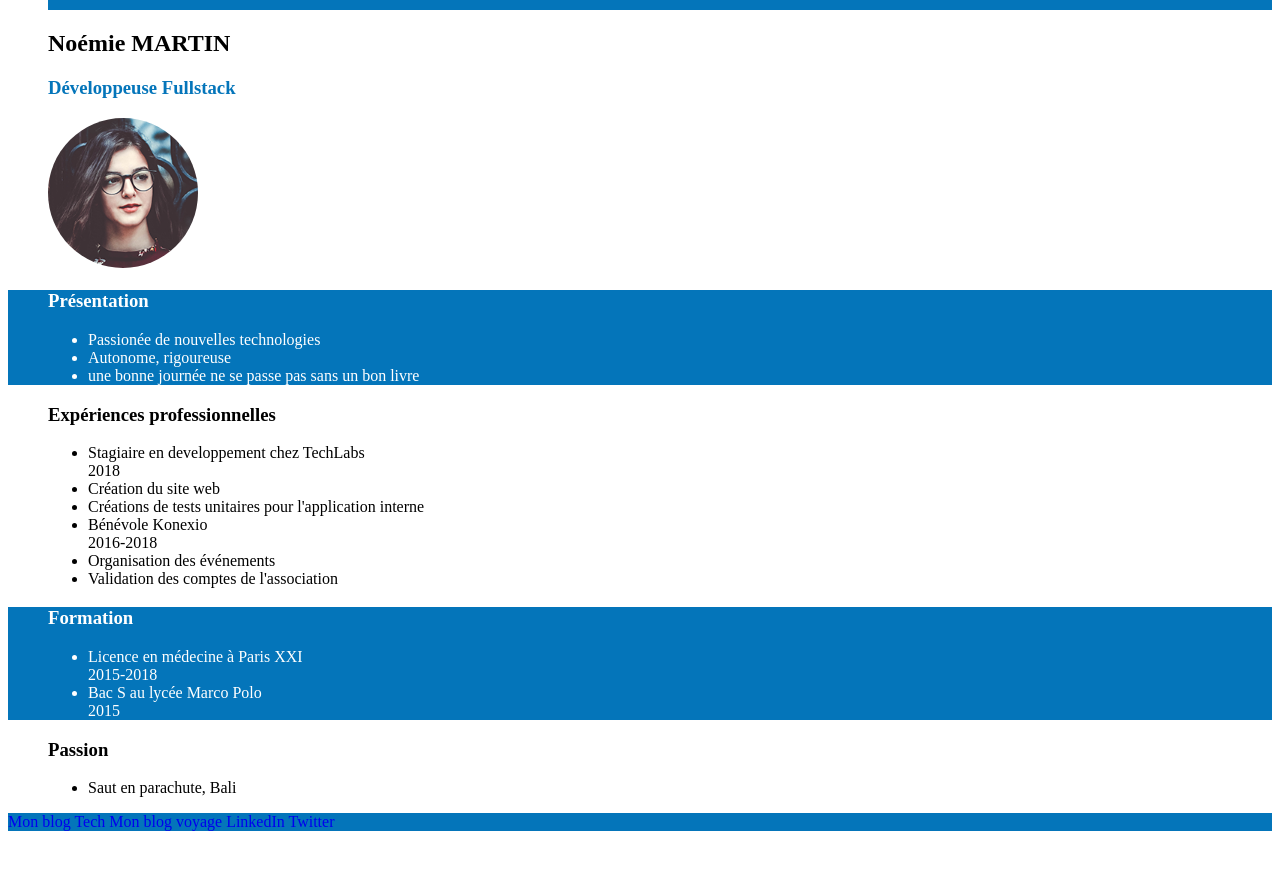
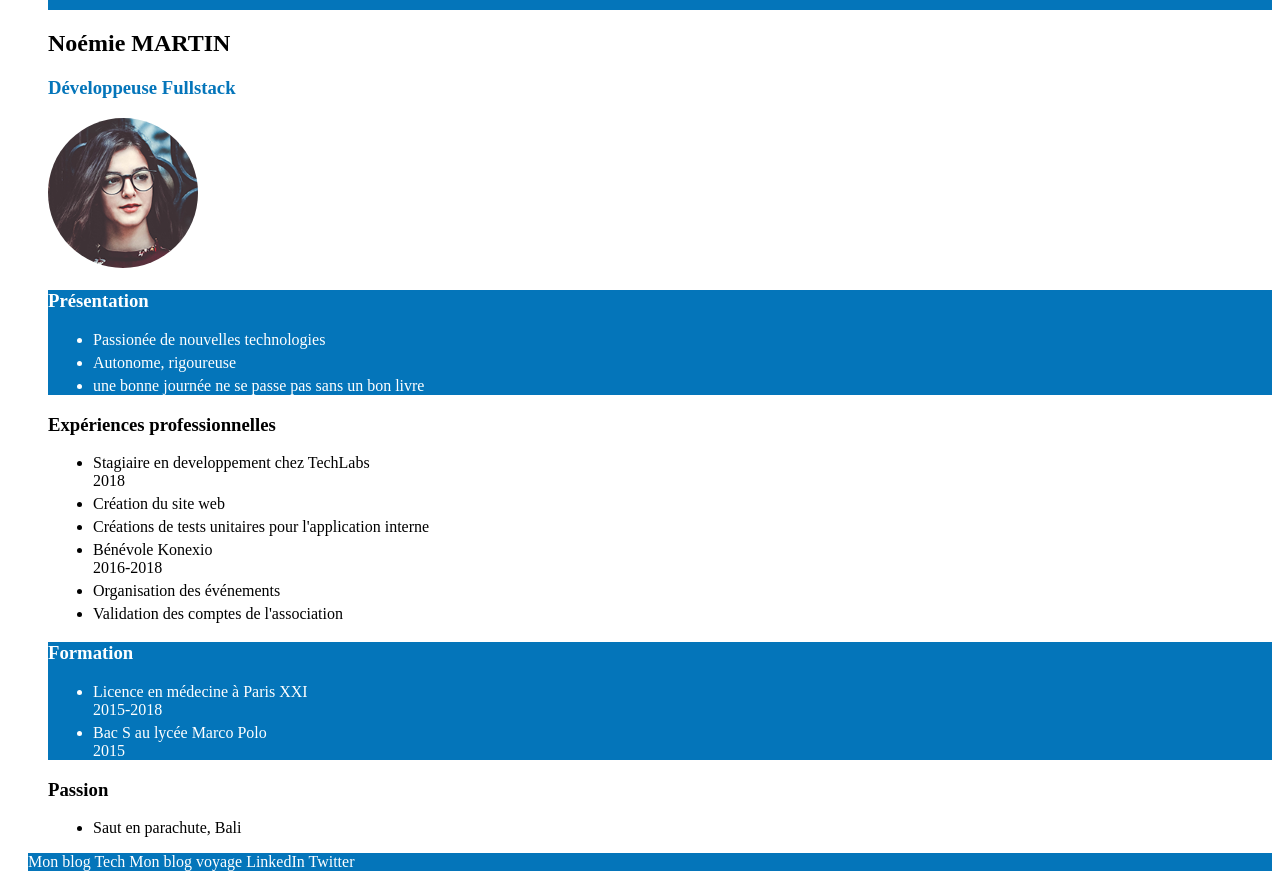
Before and after one commit to chaaams/MyCV, a plain HTML site: page my-cv/index.html in a window 1280 px wide. Shown: the part 70-949 px from the top of the page. Before the commit the page ends 909 px from the top, so only its background shows below. Drawn offline with Linux system fonts and the light colour scheme.

Commit message:
finished head

```diff
--- a/my-cv/styles.css
+++ b/my-cv/styles.css
@@ -19,11 +19,19 @@ align-items: center;
 margin-right:  auto;
 justify-content: space-between;
 }
+ul li {
+    margin: 5px;
+
+}
 a{
     text-decoration: none;
+    color: white;
 }
 .section-1, .section-2, .section-3, .section-4,.section-5{
-    padding-left: 40px;
+    margin-left: 40px;
+}
+.section-1{
+    align-items: center;
 }
 .section-1 h3{
     color:#0475ba ;
@@ -47,5 +55,6 @@ a{
 footer{
     color: white;
     background-color: #0475ba;
+    margin-left: 20px;
 
 }
```
Also changed, not shown: my-cv/index.html (+3 -3 lines).
